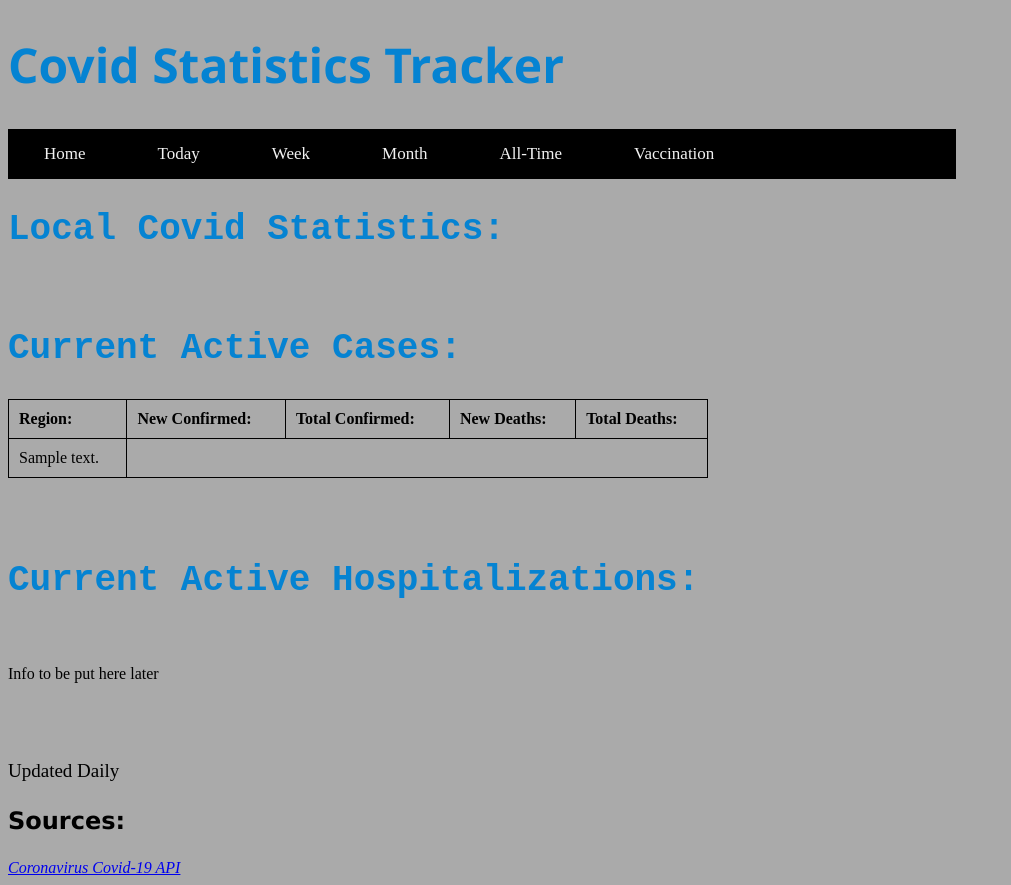
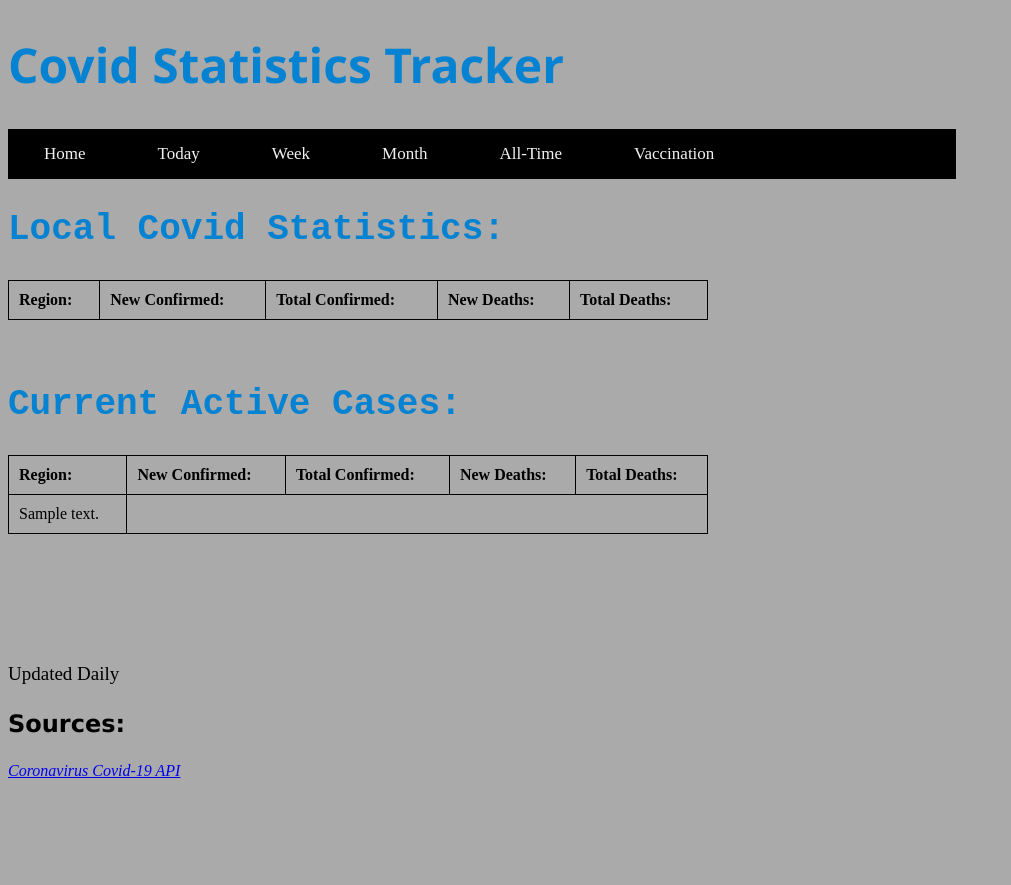
Before and after one commit to natebomar/Covid_Tracker, a Django app: template Back_End/home/templates/index.html in a window 1280 px wide. Shown: the whole page, without its empty margins (0-1011 px from the left). After the commit the page ends 778 px from the top, so only its background shows below. Run offline with Django 4.2, Linux system fonts and the light colour scheme; the template is opened without the code that fills it: most values are stand-ins (such as "Sample title", 1, 10 or a date in 2020); lists and menus that the app fills with data are empty.

Commit message:
table plus no hospitalization

```diff
--- a/Back_End/home/templates/index.html
+++ b/Back_End/home/templates/index.html
@@ -24,6 +24,18 @@
     <div>
         <header>
             <h2> Local Covid Statistics: </h2>
+            <table>
+                <tr>
+                    <th>Region: </th>
+                    <th>New Confirmed: </th>
+                    <th>Total Confirmed: </th>
+                    <th>New Deaths: </th>
+                    <th>Total Deaths: </th>
+                </tr>
+                <tr>
+                    <!-- <td>{{ summary }}</td> -->
+                </tr>
+            </table>
             <p><br></p>
         </header>
     </div>
@@ -46,9 +58,6 @@
         <!-- <p>{{ summary }}<br></p> -->
         <br>
         <p><br></p>
-        <h2>Current Active Hospitalizations:</h2>
-        <p><br></p>
-        <p>Info to be put here later<br></p>
 
         <!-- <script language = "python" type = "text/python"> -->
         <!-- </script>
--- a/Back_End/home/templates/today.html
+++ b/Back_End/home/templates/today.html
@@ -24,8 +24,6 @@
         <h2>Total Cases Over Last 24 hours:</h2>
         <p> {{ summary }} <br></p>
         <p>Los Angeles Info to be put here later<br></p><!-- Put info from Python Side here-->
-        <h3>Hospitalizations Over Last 24 hours:</h3>
-        <p><br></p><!-- Put info from Python Side here-->
         <h3>Deaths Over Last 24 hours:</h3>
         <p><br></p>
         <p>Los Angeles Info to be put here later<br></p>
--- a/Back_End/home/templates/vaccination.html
+++ b/Back_End/home/templates/vaccination.html
@@ -1,6 +1,6 @@
 <!DOCTYPE html>
 <html>
-
+<!-- might be deleted -->
     <head>
         {% load static %}
         <link rel="stylesheet" type="text/css" href="{% static 'style.css' %}">
```
